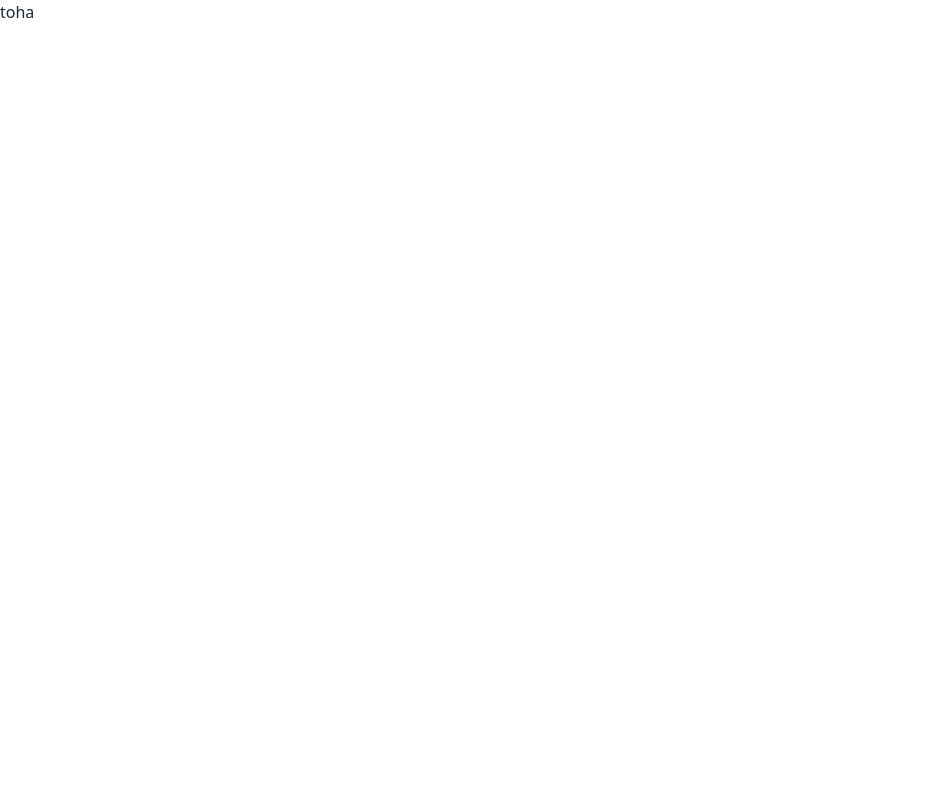
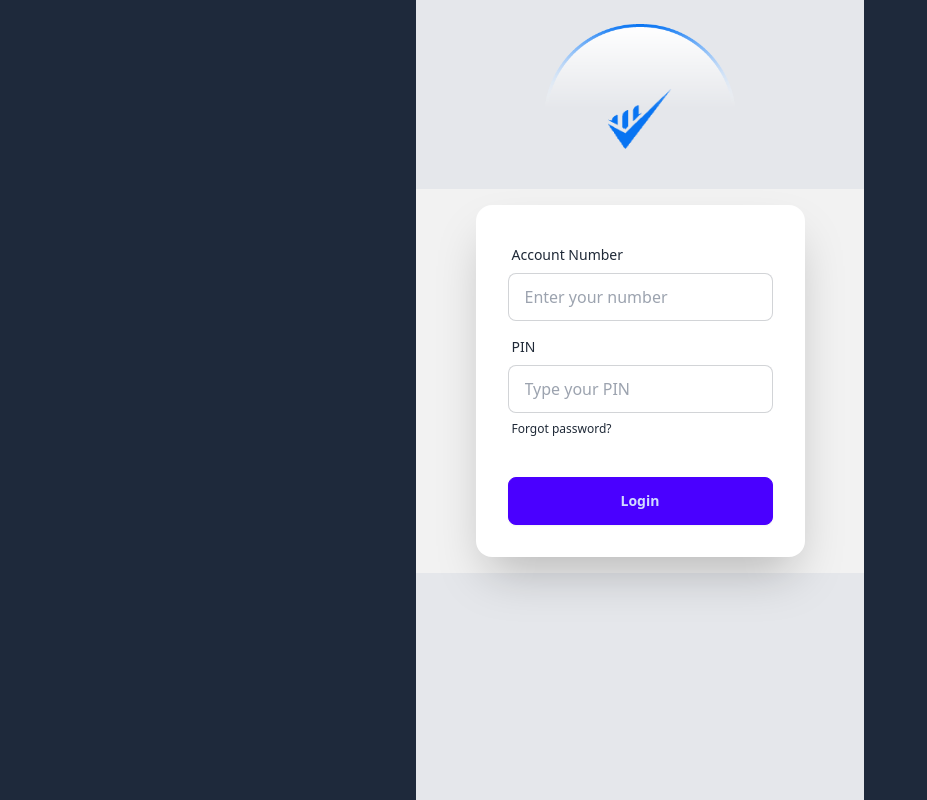
Before and after one commit to toha245/Payoo-MFS-Project, a plain HTML site: page index.html in a window 1280 px wide. Shown: the whole page, without its empty margins (0-927 px from the left). Drawn offline with nearby package versions, Linux system fonts and the light colour scheme.

Commit message:
third commit

```diff
--- a/index.html
+++ b/index.html
@@ -1,7 +1,7 @@
 <!DOCTYPE html>
-<html lang="en">
+<html lang="en" data-theme="light">
   <head>
-    <meta charset="UTF-8" />
+    <meta charset="UTF-8"/>
     <meta name="viewport" content="width=device-width, initial-scale=1.0" />
     <title>Document</title>
     <link
@@ -11,7 +11,57 @@
     />
     <script src="https://cdn.tailwindcss.com"></script>
   </head>
-  <body>
-    <h1>toha</h1>
+  <body class="bg-slate-800">
+    <section class="max-w-md min-h-screen mx-auto py-6 bg-gray-200">
+      <header>
+        <nav class="flex justify-center items-center mt-6">
+          <div
+            class="mt-10 relative flex justify-center items-center w-9/12 mb-10"
+          >
+            <img class="w-48 absolute" src="./assets/bg.png" alt="" />
+            <img class="w-16" src="./assets/Group.png" alt="" />
+          </div>
+        </nav>
+      </header>
+      <!-- login section -->
+      <div class="hero bg-base-200">
+        <div class="hero-content flex-col lg:flex-row-reverse">
+          <div class="card bg-base-100 w-full max-w-sm shrink-0 shadow-2xl">
+            <form class="card-body">
+              <div class="form-control">
+                <label class="label">
+                  <span class="label-text">Account Number</span>
+                </label>
+                <input
+                  type="number"
+                  placeholder="Enter your number"
+                  class="input input-bordered"
+                  required
+                />
+              </div>
+              <div class="form-control">
+                <label class="label">
+                  <span class="label-text">PIN</span>
+                </label>
+                <input
+                  type="text"
+                  placeholder="Type your PIN"
+                  class="input input-bordered"
+                  required
+                />
+                <label class="label">
+                  <a href="#" class="label-text-alt link link-hover"
+                    >Forgot password?</a
+                  >
+                </label>
+              </div>
+              <div class="form-control mt-6">
+                <button class="btn btn-primary">Login</button>
+              </div>
+            </form>
+          </div>
+        </div>
+      </div>
+    </section>
   </body>
 </html>
```
